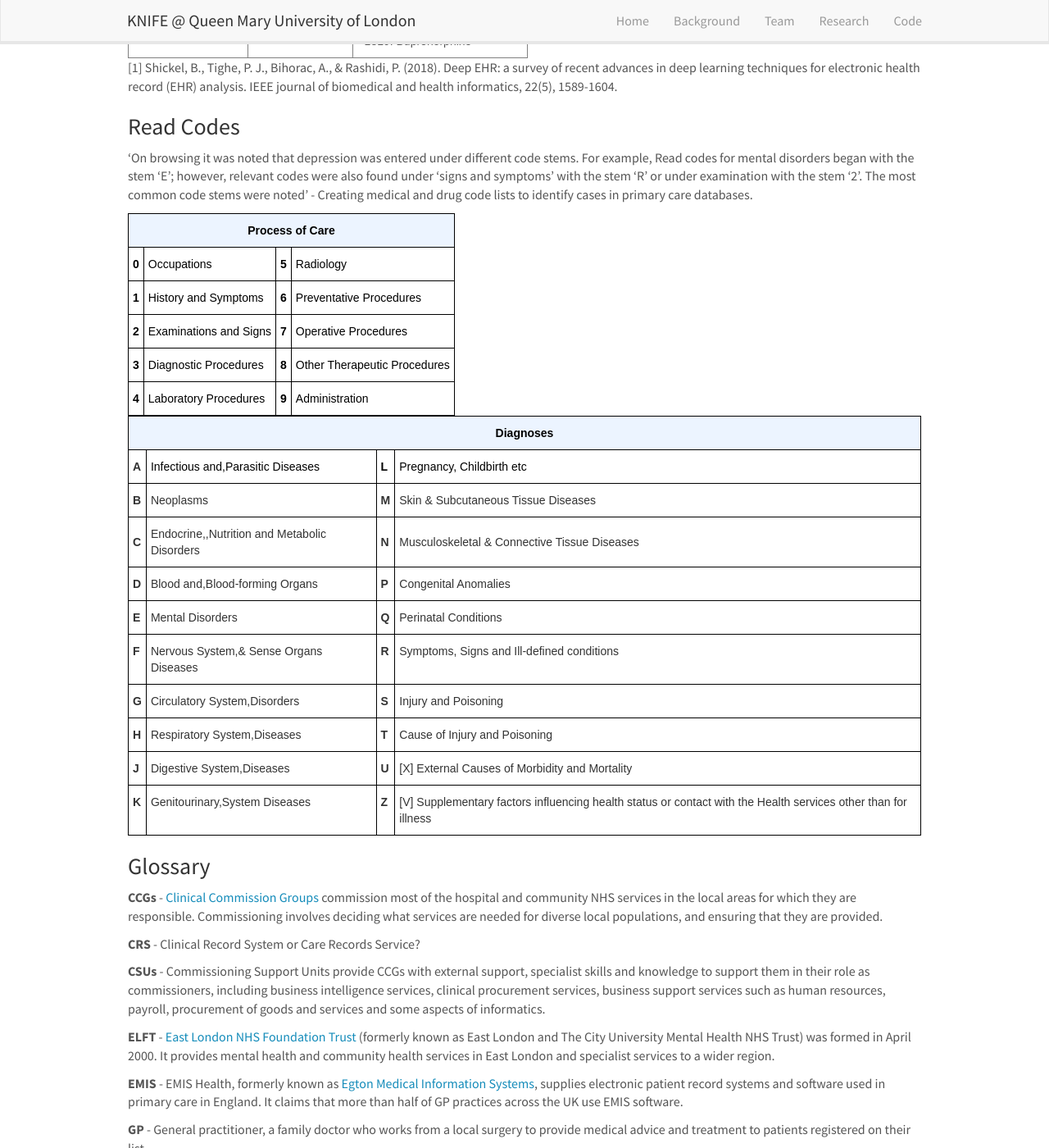
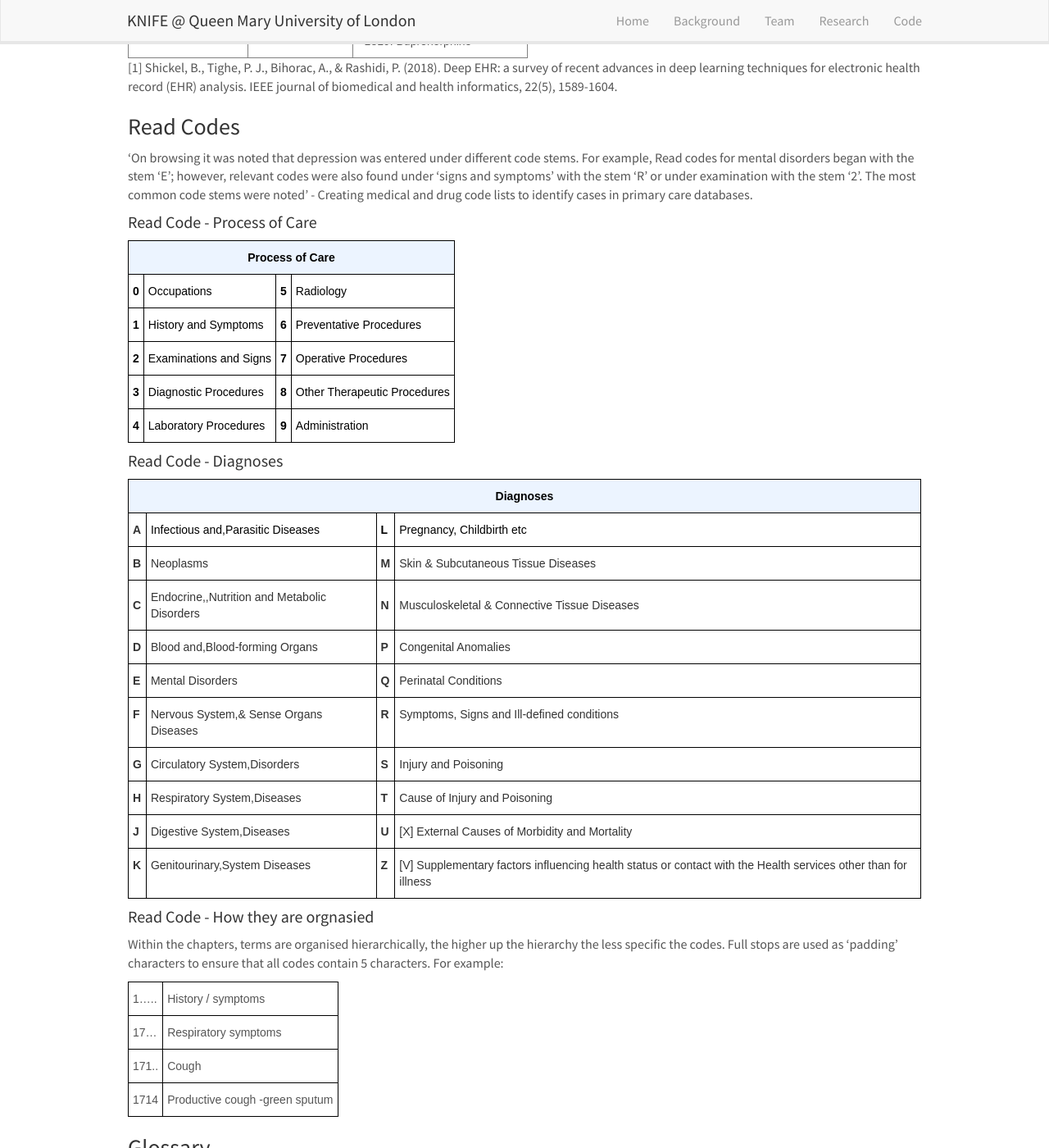
Before and after one commit to knifeqmul/knifeqmul.github.io, a Jekyll site: the page built from _pages/background.md, in a window 1280 px wide and 1400 px high, scrolled down 2074 px. Shown: the whole window at 82% size. Built offline with Jekyll 4.4.1, drawn with Linux system fonts in a browser that asks for light colours; nearby versions of some CDN libraries.

Commit message:
Update background.md

```diff
--- a/_pages/background.md
+++ b/_pages/background.md
@@ -149,6 +149,8 @@ Classification schema when recording relevant medical information and events. Th
 
 'On browsing it was noted that depression was entered under different code stems. For example, Read codes for mental disorders
 began with the stem ‘E’; however, relevant codes were also found under ‘signs and symptoms’ with the stem ‘R’ or under examination with the stem ‘2’. The most common code stems were noted' - Creating medical and drug code lists to identify cases in primary care databases.
+
+#### Read Code - Process of Care
 <style type="text/css">
 .tg  {border-collapse:collapse;border-spacing:0;}
 .tg td{font-family:Arial, sans-serif;font-size:14px;padding:10px 5px;border-style:solid;border-width:1px;overflow:hidden;word-break:normal;border-color:black;}
@@ -197,7 +199,7 @@ began with the stem ‘E’; however, relevant codes were also found under ‘si
 
 
 
-
+#### Read Code - Diagnoses
 <style type="text/css">
 .tg  {border-collapse:collapse;border-spacing:0;}
 .tg td{font-family:Arial, sans-serif;font-size:14px;padding:10px 5px;border-style:solid;border-width:1px;overflow:hidden;word-break:normal;border-color:black;}
@@ -276,6 +278,38 @@ began with the stem ‘E’; however, relevant codes were also found under ‘si
   </tr>
 </table>
 
+
+#### Read Code - How they are orgnasied
+Within the chapters, terms are organised hierarchically, the higher up the hierarchy the less specific the codes. Full stops are used as ‘padding’ characters to ensure that all codes contain 5 characters. For example:
+
+<style type="text/css">
+.tg  {border-collapse:collapse;border-spacing:0;}
+.tg td{font-family:Arial, sans-serif;font-size:14px;padding:10px 5px;border-style:solid;border-width:1px;overflow:hidden;word-break:normal;border-color:black;}
+.tg th{font-family:Arial, sans-serif;font-size:14px;font-weight:normal;padding:10px 5px;border-style:solid;border-width:1px;overflow:hidden;word-break:normal;border-color:black;}
+.tg .tg-qtf5{border-color:#000000;text-align:left}
+</style>
+<table class="tg">
+  <tr>
+    <th class="tg-qtf5">1…..</th>
+    <th class="tg-qtf5">History / symptoms</th>
+  </tr>
+  <tr>
+    <td class="tg-qtf5">17…</td>
+    <td class="tg-qtf5">Respiratory symptoms</td>
+  </tr>
+  <tr>
+    <td class="tg-qtf5">171..</td>
+    <td class="tg-qtf5">Cough</td>
+  </tr>
+  <tr>
+    <td class="tg-qtf5">1714</td>
+    <td class="tg-qtf5">Productive cough -green sputum</td>
+  </tr>
+</table>
+
+
+
+
 ### Glossary
 **CCGs** - <a href='https://www.nhscc.org/ccgs/'>Clinical Commission Groups</a> commission most of the hospital and community NHS services in the local areas for which they are responsible. Commissioning involves deciding what services are needed for diverse local populations, and ensuring that they are provided.
 
```
